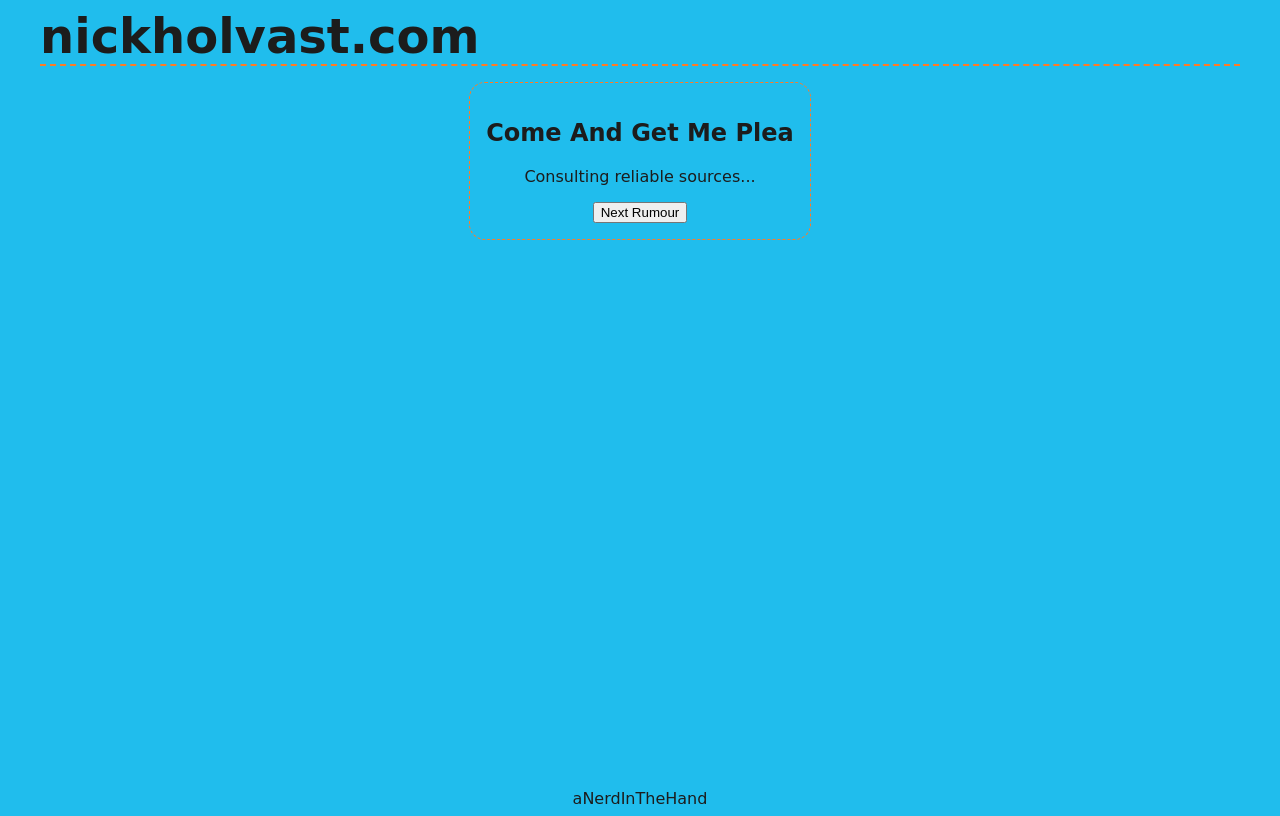
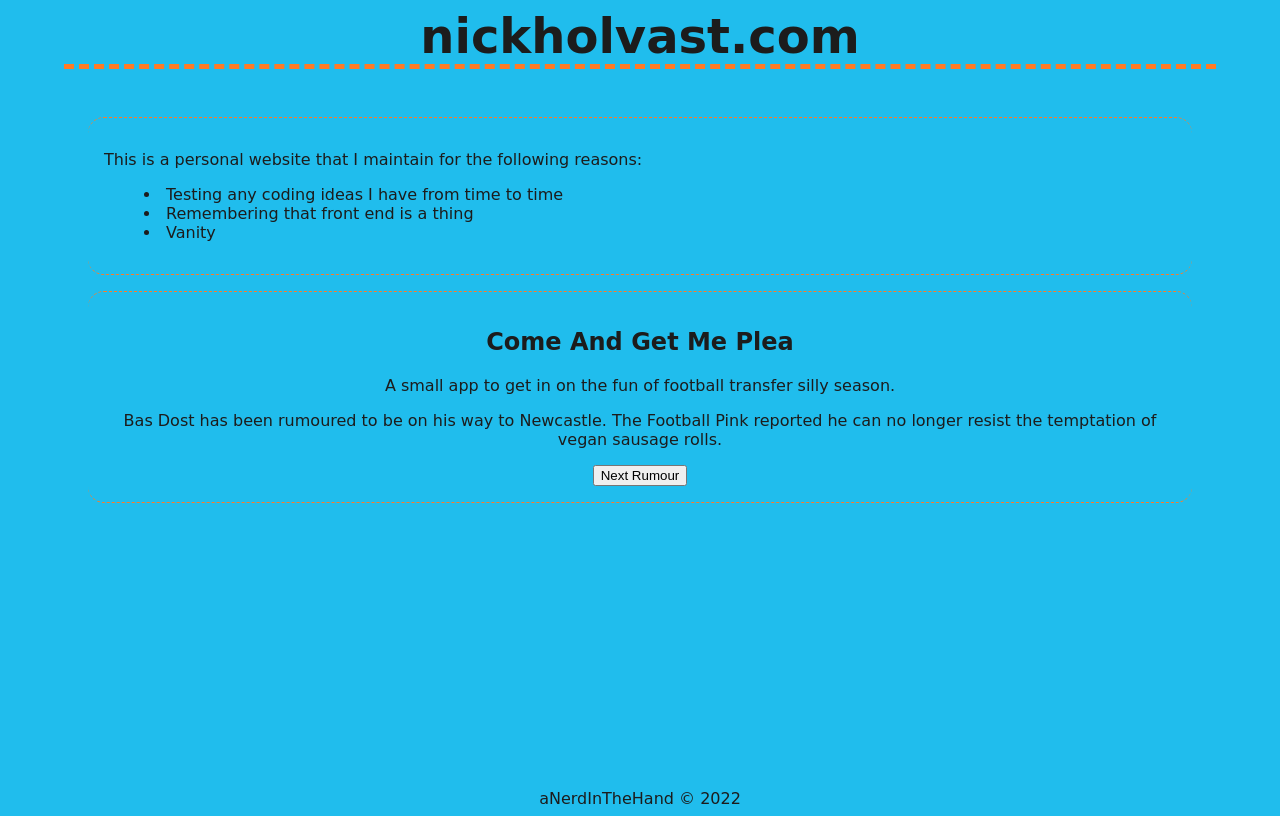
Before and after one commit to aNerdInTheHand/nickholvast.com, a plain HTML site: page index.html in a window 1280 px wide. Drawn offline with Linux system fonts and the light colour scheme; no server answers; a web font is replaced by a local one.

Commit message:
add some web components and deploy from branch

```diff
--- /dev/null
+++ b/components/about.js
@@ -0,0 +1,20 @@
+class About extends HTMLElement {
+  constructor() {
+    super();
+  }
+
+  connectedCallback() {
+    this.innerHTML = `
+    <p>
+      This is a personal website that I maintain for the following reasons:
+      <ul>
+        <li>Testing any coding ideas I have from time to time</li>
+        <li>Remembering that front end is a thing</li>
+        <li>Vanity</li>
+      </ul>
+    </p>
+    `;
+  }
+}
+
+customElements.define('about-component', About);
--- /dev/null
+++ b/components/footer.js
@@ -0,0 +1,15 @@
+class Footer extends HTMLElement {
+  constructor() {
+    super();
+  }
+
+  connectedCallback() {
+    this.innerHTML = `
+      <footer class="footer">
+        aNerdInTheHand © 2022
+      </footer>
+    `;
+  }
+}
+
+customElements.define('footer-component', Footer);
--- /dev/null
+++ b/components/header.js
@@ -0,0 +1,15 @@
+class Header extends HTMLElement {
+  constructor() {
+    super();
+  }
+
+  connectedCallback() {
+    this.innerHTML = `
+      <header class="header">
+        <h1>nickholvast.com</h1>
+      </header>
+    `;
+  }
+}
+
+customElements.define('header-component', Header);
--- a/index.css
+++ b/index.css
@@ -26,7 +26,7 @@ html {
 }
 
 .site-content {
-  flex: 1;
+  flex: 1 0 auto;
 }
 
 .footer {
@@ -38,21 +38,43 @@ h1 {
 }
 
 .header {
-  border-bottom: 2px dashed var(--main-accent-color);
-  font-size: 1.5rem;
+  border-bottom: 5px dashed var(--main-accent-color);
   margin: 0;
-  text-align: left;
-  width: 100%;
+  text-align: center;
+  width: 90vw;
+}
+
+@media only screen and (min-width: 600px) {
+  .header {
+    font-size: 1.5rem;
+  }
 }
 
 .homepage-body {
-  border: 1px dashed var(--main-accent-color);
-  border-radius: 1rem;
   margin: 1rem;
   padding: 1rem;
   text-align: center;
 }
 
+.section {
+  border-bottom: 1px dashed var(--main-accent-color);
+  border-top: 1px dashed var(--main-accent-color);
+  border-radius: 1rem;
+  margin: 1rem;
+  padding: 1rem;
+}
+
+.about {
+  /* border-left: none;
+  border-right: none; */
+  text-align: left;
+}
+
 img {
   align-items: center;
 }
+
+ul {
+  list-style-position: inside;
+  text-align: left;
+}
--- a/index.html
+++ b/index.html
@@ -13,27 +13,36 @@
   <link rel="preconnect" href="https://fonts.googleapis.com">
   <link rel="preconnect" href="https://fonts.gstatic.com" crossorigin>
   <link href="https://fonts.googleapis.com/css2?family=Cabin+Sketch:wght@700&display=swap" rel="stylesheet">
+  <script src="components/footer.js" type="text/javascript" defer></script>
+  <script src="components/about.js" type="text/javascript" defer></script>
+  <script src="components/header.js" type="text/javascript" defer></script>
   <!-- <link rel="manifest" href="/site.webmanifest"> -->
 </head>
 
 <body class="site-body">
-  <div class="header">
-    <h1>nickholvast.com</h1>
-  </div>
+  <header-component></header-component>
 
   <main class="site-content">
 
     <div class="homepage-body">
-      <h2>Come And Get Me Plea</h2>
-      <p id='rumour' class='rumour-element'>Consulting reliable sources...</p>
-      <button onclick="getRumour()" class='rumour-element'>Next Rumour</button>
+      <div class="section about">
+        <about-component></about-component>
+      </div>
+
+      <div class="section">
+        <h2>Come And Get Me Plea</h2>
+        <p class="section-info">
+          A small app to get in on the fun of football transfer silly season.
+        </p>
+        <p id='rumour' class='rumour-element'>Consulting reliable sources...</p>
+        <button onclick="getRumour()" class='rumour-element'>Next Rumour</button>
+      </div>
+
     </div>
 
   </main>
 
-  <footer class="footer">
-    aNerdInTheHand
-  </footer>
+  <footer-component></footer-component>
 
   <script type="text/javascript" src="scripts/rumours.js"></script>
 </body>
--- a/scripts/rumours.js
+++ b/scripts/rumours.js
@@ -1,3 +1,5 @@
+const localhostRumour = 'Bas Dost has been rumoured to be on his way to Newcastle. The Football Pink reported he can no longer resist the temptation of vegan sausage rolls.'
+
 function getRumour () {
   fetch('https://00xzeci8z8.execute-api.eu-west-1.amazonaws.com')
     .then(response => {
@@ -6,7 +8,11 @@ function getRumour () {
           document.getElementById('rumour').innerHTML = rumour.replace(/"/g, "'")
         })
     })
-    .catch(err => console.error(err))
+    .catch(err => {
+      // likely cors blocking localhost
+      console.error(err)
+      document.getElementById('rumour').innerHTML = localhostRumour
+    })
   };
 (function () {
   getRumour()
```
Also changed, not shown: .github/workflows/website.yml, android-chrome-192x192.png (added), android-chrome-512x512.png (added), favicon-16x16.png (added), favicon-32x32.png (added), site.webmanifest (added), 1 other file.
